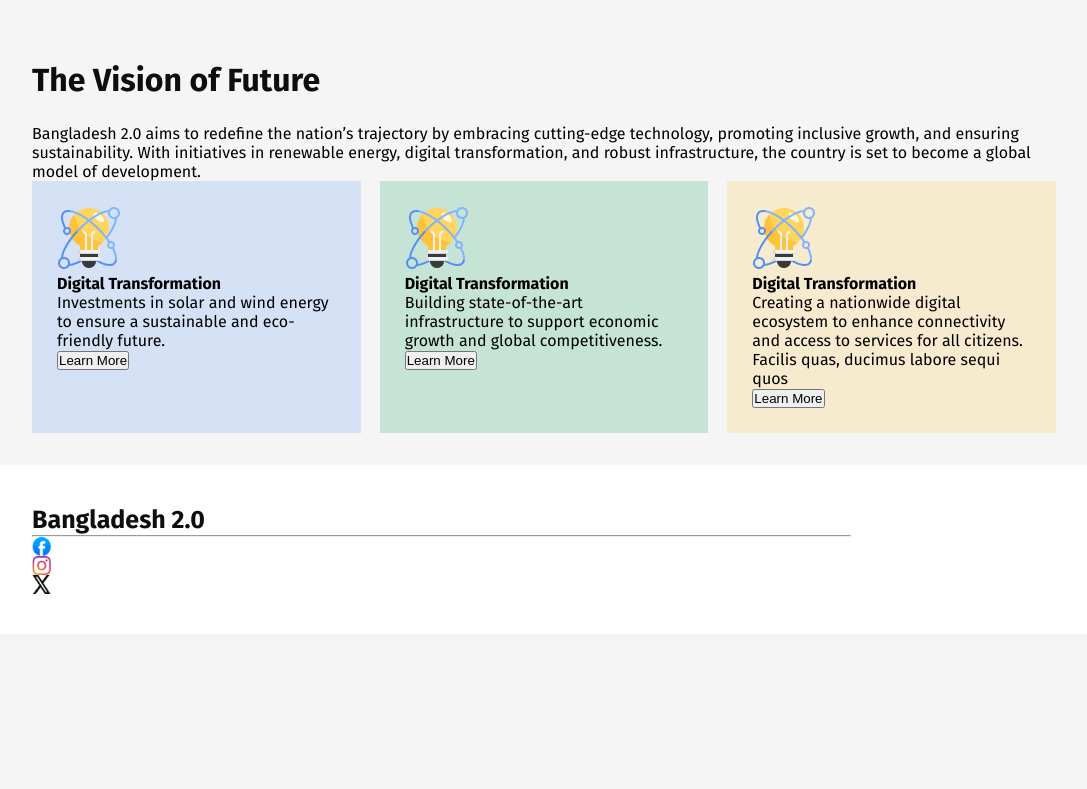
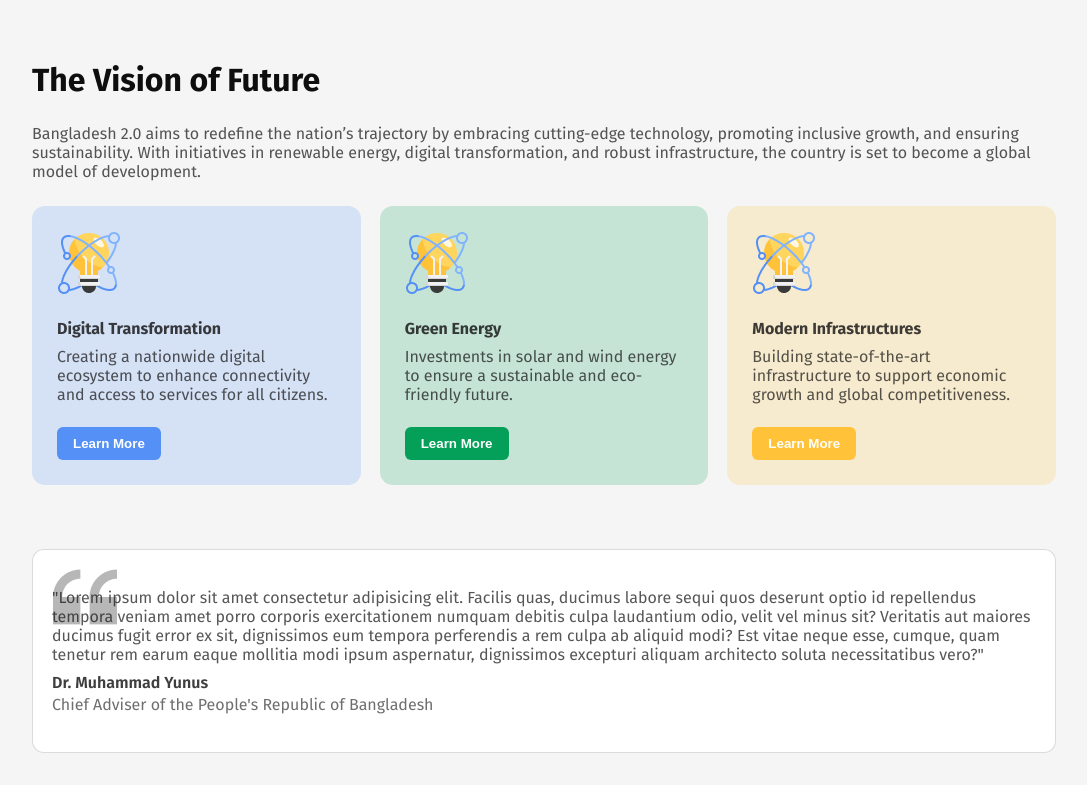
Before and after one commit to shohag390/batch-eleven, a plain HTML site: page index.html in a window 1280 px wide. Shown: the part 1111-1900 px from the top of the page, without its empty margins (96-1183 px from the left). Before the commit the page ends 1745 px from the top, so only its background shows below. Drawn offline with Linux system fonts and the light colour scheme.

Commit message:
Comment section Add

```diff
--- a/index.html
+++ b/index.html
@@ -78,7 +78,7 @@
         </section>
         <section class="vision-of-future">
             <h4 class="section-title">The Vision of Future </h4>
-            <p>
+            <p class="section-para">
                 Bangladesh 2.0 aims to redefine the nation’s trajectory by embracing cutting-edge technology, promoting
                 inclusive growth, and ensuring sustainability. With initiatives in renewable energy, digital
                 transformation, and robust infrastructure, the country is set to become a global model of development.
@@ -88,26 +88,43 @@
                     <img src="./assets/card-icon.png" alt="">
                     <h4>Digital Transformation</h4>
                     <p>
-                        Investments in solar and wind energy to ensure a sustainable and eco-friendly future.
+                        Creating a nationwide digital ecosystem to enhance connectivity and access to services for all
+                        citizens.
                     </p>
-                    <button class="button-one">Learn More</button>
+                    <button style="background-color: #5490f5;" class="vision-btn">Learn More</button>
                 </div>
                 <div style="background: #c6e4d6 ;" class="vision-card">
                     <img src="./assets/card-icon.png" alt="">
-                    <h4>Digital Transformation</h4>
+                    <h4>Green Energy</h4>
+                    <p>
+                        Investments in solar and wind energy to ensure a sustainable and eco-friendly future.
+                    </p>
+                    <button style="background-color: #049f59;" class="vision-btn">Learn More</button>
+                </div>
+                <div style="background: #f7ebcf;" style="background-color: ;" class="vision-card">
+                    <img src="./assets/card-icon.png" alt="">
+                    <h4>Modern Infrastructures</h4>
                     <p>
                         Building state-of-the-art infrastructure to support economic growth and global competitiveness.
                     </p>
-                    <button class="button-one">Learn More</button>
+                    <button style="background-color: #ffc239;" class="vision-btn">Learn More</button>
                 </div>
-                <div style="background: #f7ebcf;" style="background-color: ;" class="vision-card">
-                    <img src="./assets/card-icon.png" alt="">
-                    <h4>Digital Transformation</h4>
-                    <p>
-                        Creating a nationwide digital ecosystem to enhance connectivity and access to services for all
-                        citizens. Facilis quas, ducimus labore sequi quos
-                    </p>
-                    <button class="button-one">Learn More</button>
+            </div>
+        </section>
+        <section class="comment">
+            <div class="comment-contant">
+                <p class="comment-para">
+                    "Lorem ipsum dolor sit amet consectetur adipisicing elit. Facilis quas, ducimus labore sequi quos
+                    deserunt optio id repellendus tempora veniam amet porro corporis exercitationem numquam debitis
+                    culpa laudantium odio, velit vel minus sit? Veritatis aut maiores ducimus fugit error ex sit,
+                    dignissimos eum tempora perferendis a rem culpa ab aliquid modi? Est vitae neque esse, cumque, quam
+                    tenetur rem earum eaque mollitia modi ipsum aspernatur, dignissimos excepturi aliquam architecto
+                    soluta necessitatibus vero?"
+                </p>
+
+                <div class="comment-profile">
+                    <h4>Dr. Muhammad Yunus</h4>
+                    <p>Chief Adviser of the People's Republic of Bangladesh</p>
                 </div>
             </div>
         </section>
--- a/styles/styles.css
+++ b/styles/styles.css
@@ -26,6 +26,13 @@ body {
     color: rgb(14, 14, 14);
     font-weight: 700;
     padding-bottom: 25px;
+}
+
+.section-para {
+    font-weight: 400;
+    color: rgba(14, 14, 14, 0.7);
+    padding-bottom: 25px;
+    line-height: 19px;
 }
 
 
@@ -94,7 +101,6 @@ body {
     padding: 32px 128px;
 }
 
-
 .pillare-card-container {
     display: flex;
     justify-content: space-between;
@@ -111,13 +117,13 @@ body {
 
 .pillare-card h4 {
     color: #0e0e0ecc;
-    font-size: 16PX;
     font-weight: 700;
     padding: 20px 0px 9px 0px;
 }
 
 .pillare-card p {
     color: #0e0e0eb3;
+    line-height: 19px;
 }
 
 /* vision-of-future section here */
@@ -137,6 +143,63 @@ body {
 .vision-card {
     padding: 25px;
     width: 100%;
+    border-radius: 13px;
+}
+
+.vision-card h4 {
+    padding: 20px 0px 9px 0px;
+    color: rgba(14, 14, 14, 0.8);
+    font-weight: 700;
+}
+
+.vision-card p {
+    color: #0e0e0eb3;
+    height: 80px;
+    font-weight: 400;
+    line-height: 19px;
+}
+
+.vision-btn {
+    padding: 9px 16px;
+    border: none;
+    border-radius: 6px;
+    font-weight: 600;
+    color: #ffffff;
+}
+
+
+/* comment section */
+.comment {
+    padding: 32px 128px;
+
+}
+
+.comment-contant {
+    padding: 38px 19px;
+    border: 1px solid #0e0e0e26;
+    border-radius: 12px;
+    background: #ffffff url("/assets/quote-bg.png");
+    background-repeat: no-repeat;
+    background-position: 20px 15px;
+}
+
+.comment-para {
+    font-weight: 400;
+    color: #0e0e0eb3;
+    padding-bottom: 25px;
+    line-height: 19px;
+    padding-bottom: 9px;
+}
+
+.comment-profile h4 {
+    font-size: 16px;
+    font-weight: 600;
+    color: #0e0e0ecc;
+    padding-bottom: 3px;
+}
+
+.comment-profile p {
+    color: rgba(14, 14, 14, 0.6);
 }
 
 
@@ -145,14 +208,31 @@ body {
 .footer {
     background: #ffffff;
     padding: 40px 128px;
+    display: flex;
+    flex-direction: column;
+    justify-content: center;
+    align-items: center;
+    gap: 24px;
+}
+
+hr {
+    color: #0e0e0e;
+}
+
+.social-icone {
+    display: flex;
+    align-items: center;
+    gap: 15px;
 }
 
 .social-icone img {
-    width: 19px;
-    height: 19px;
+    width: 20px;
+    height: 20px;
     display: flex;
     align-items: center;
 }
+
+
 
 
 /*
```
